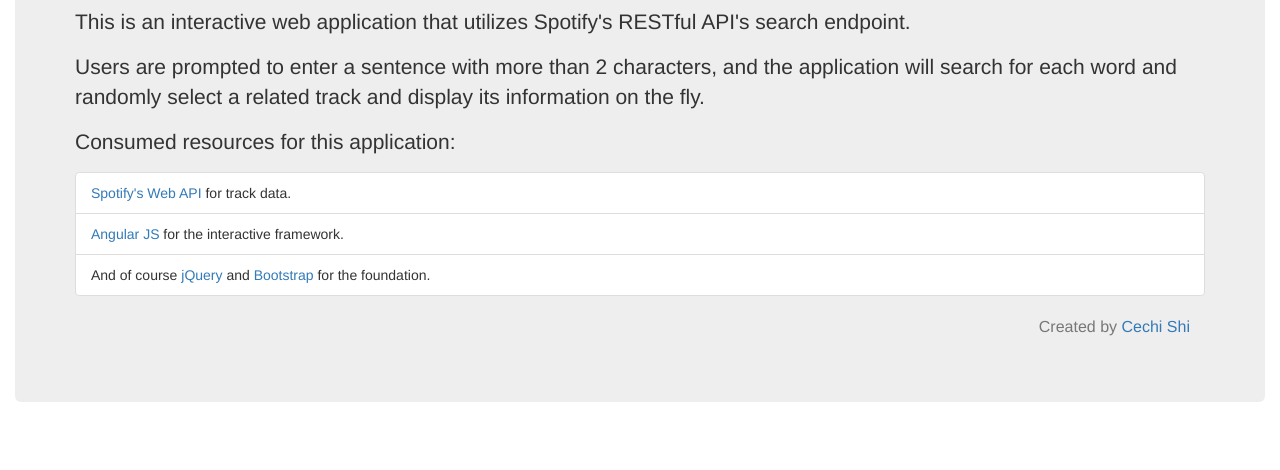
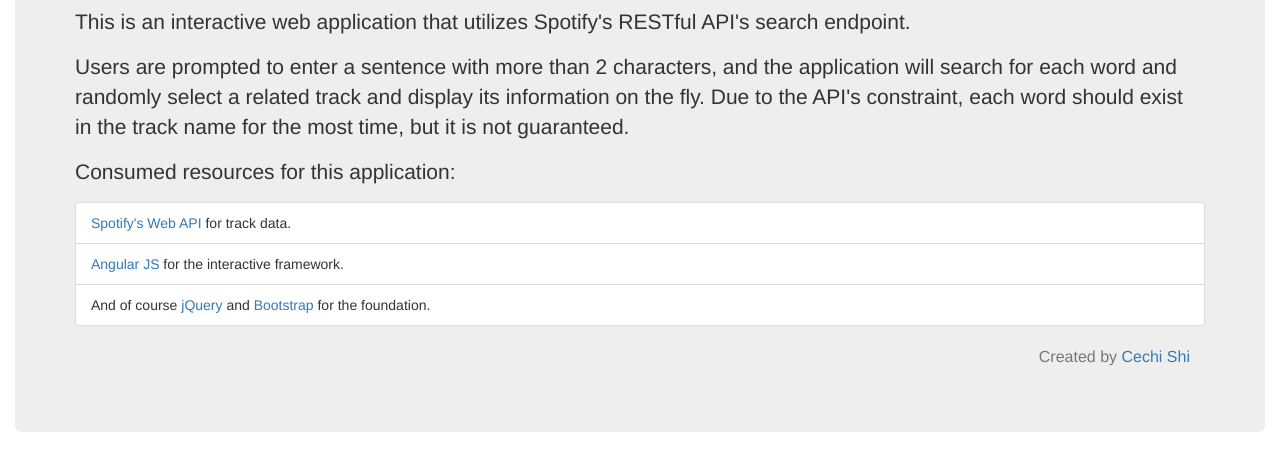
Before and after one commit to 0x7r1574n/spotify-challenge, a plain HTML site: page about.html in a window 1280 px wide. Shown: the part 212-682 px from the top of the page. Drawn offline with nearby package versions, Linux system fonts and the light colour scheme.

Commit message:
Modified project description

```diff
--- a/about.html
+++ b/about.html
@@ -35,7 +35,7 @@
     <div class="jumbotron">
         <h1>About</h1>
         <p>This is an interactive web application that utilizes Spotify's RESTful API's search endpoint.</p>
-        <p>Users are prompted to enter a sentence with more than 2 characters, and the application will search for each word and randomly select a related track and display its information on the fly.</p>
+        <p>Users are prompted to enter a sentence with more than 2 characters, and the application will search for each word and randomly select a related track and display its information on the fly. Due to the API's constraint, each word should exist in the track name for the most time, but it is not guaranteed.</p>
         <p>Consumed resources for this application:</p>
         <ul class="list-group">
             <li class="list-group-item"><a href="https://developer.spotify.com/web-api/">Spotify's Web API</a> for track data.</li>
```
Also changed, not shown: 1 other file.
